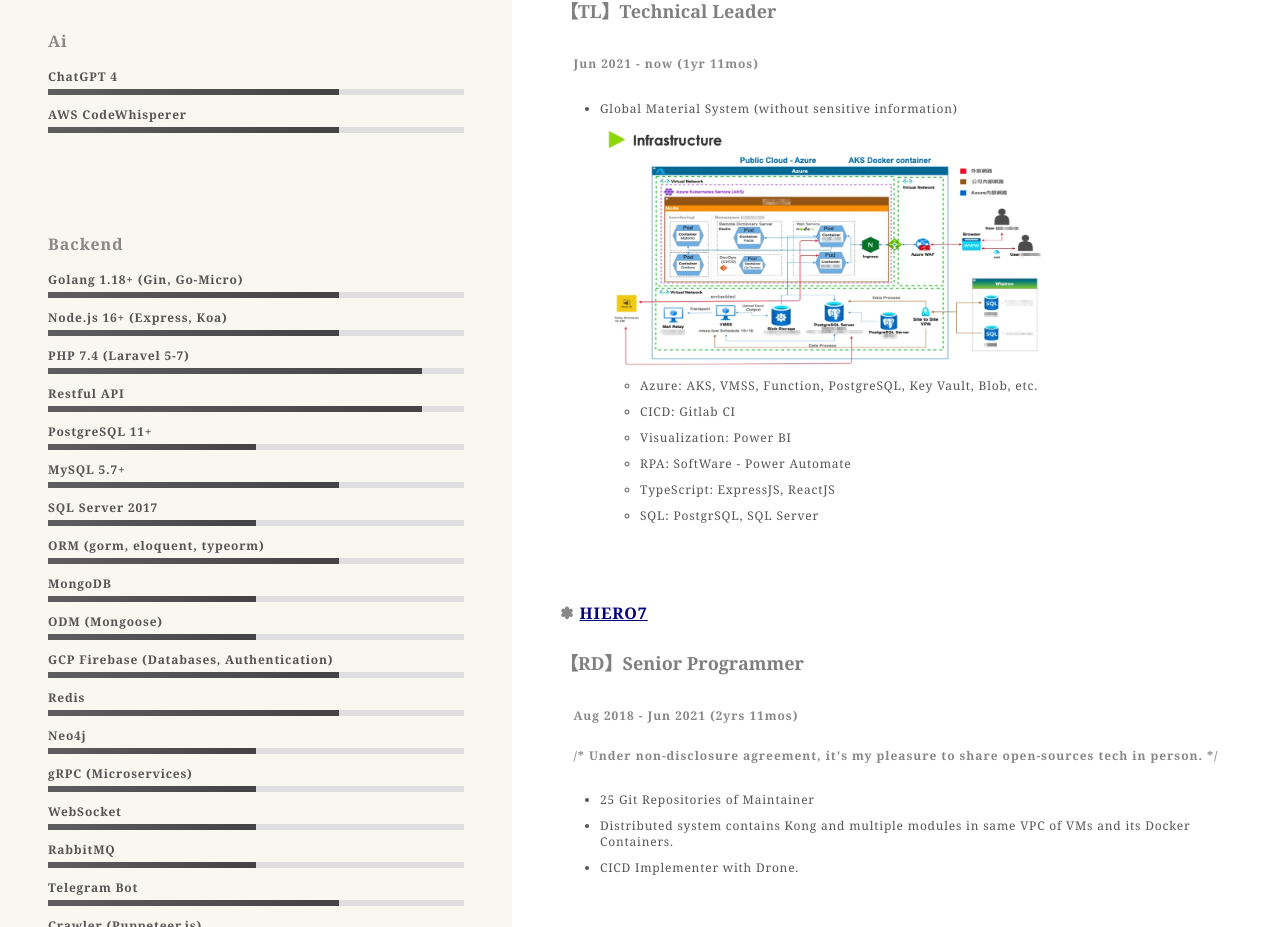
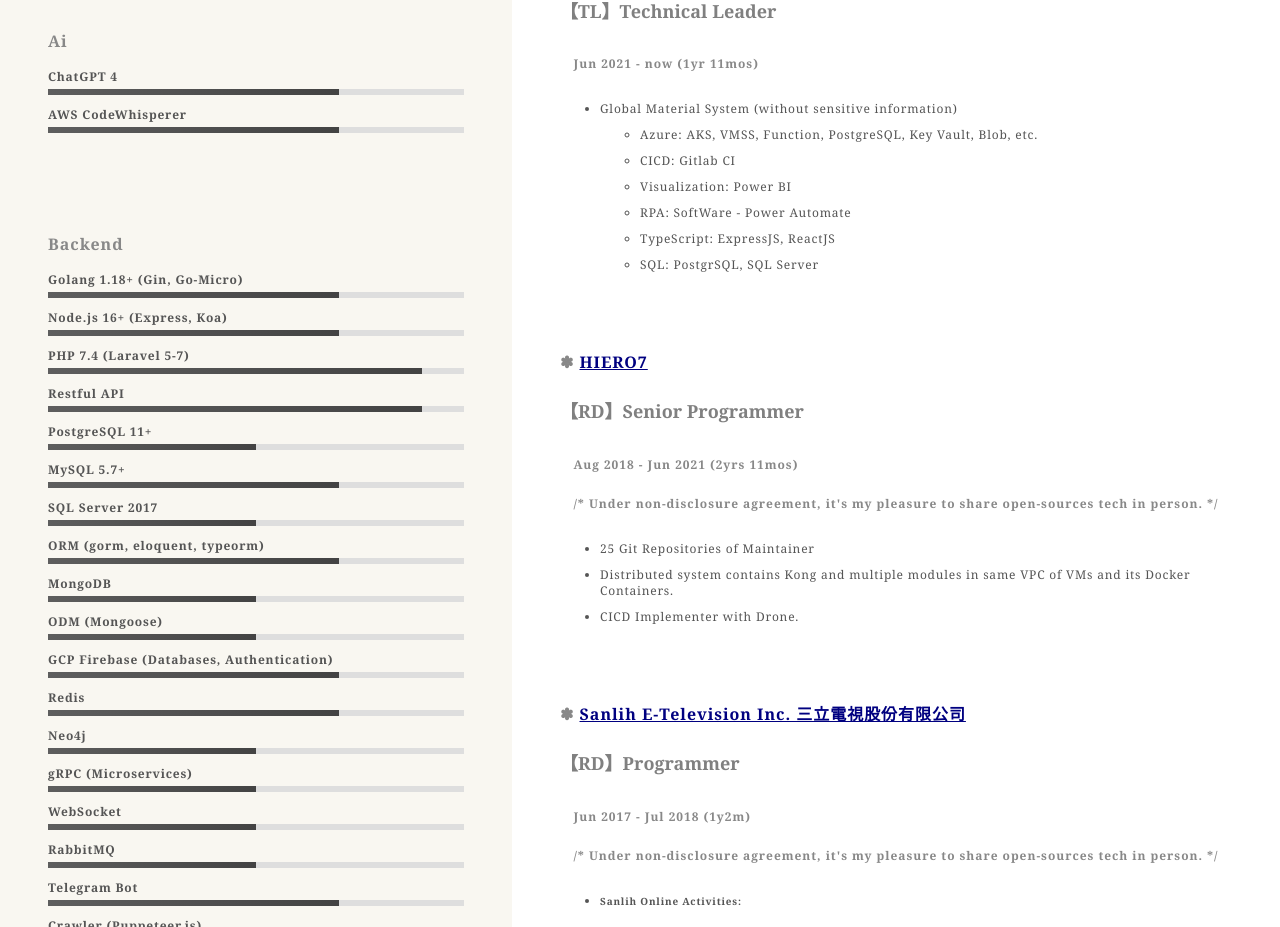
Before and after one commit to JustinHsu0320/JustinHsu0320.github.io, a plain HTML site: page index.html in a window 1280 px wide. Shown: the part 799-1726 px from the top of the page. Drawn offline with nearby package versions, Linux system fonts and the light colour scheme; a web font is replaced by a local one.

Commit message:
remove infra

```diff
--- a/index.html
+++ b/index.html
@@ -415,7 +415,7 @@
                 </h4>
                 <ul>
                     <li>Global Material System (without sensitive information)</li>
-                    <img width="450" src="images/infra.jpg" alt="Project Infra">
+                    <!-- <img width="450" src="images/infra.jpg" alt="Project Infra"> -->
                     <ul>
                         <li>Azure: AKS, VMSS, Function, PostgreSQL, Key Vault, Blob, etc.</li>
                         <li>CICD: Gitlab CI</li>
```
Also changed, not shown: images/infra.jpg (deleted).
